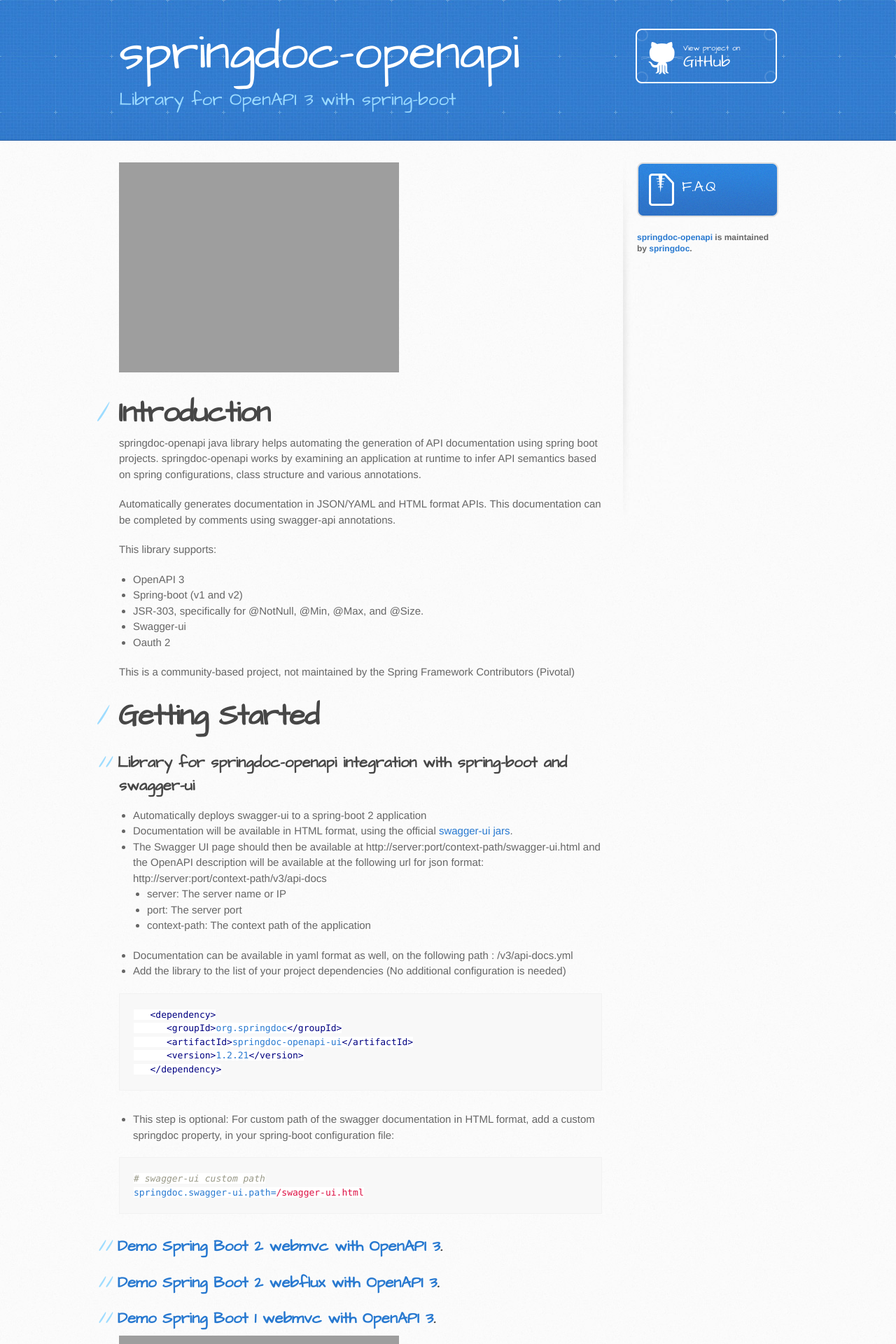
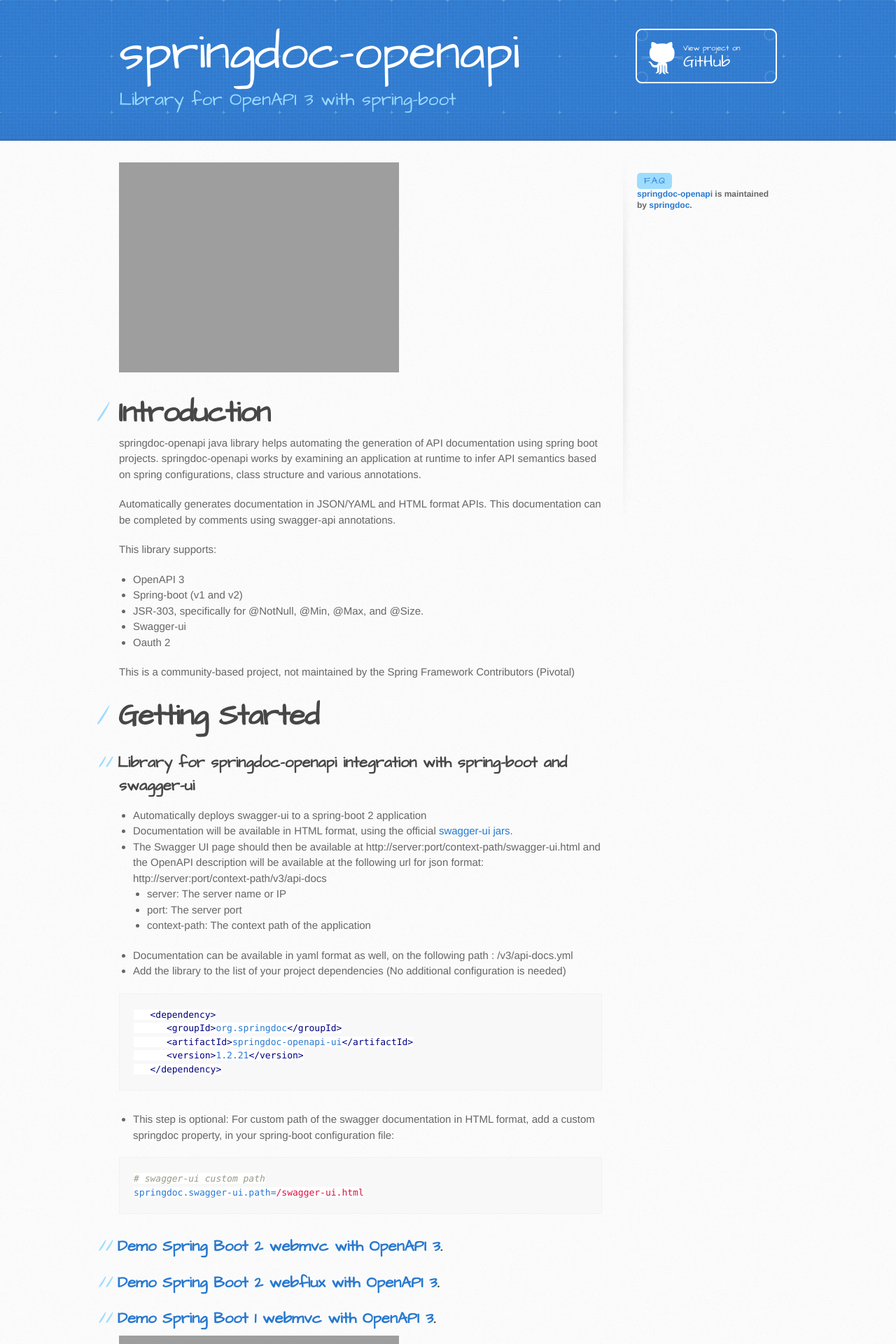
Before and after one commit to springdoc/springdoc-openapi-demos, a Jekyll site: the page built from docs/index.md, in a window 1280 px wide. Shown: the top 1920 px of the page at 70% size. Built offline with Jekyll 4.4.1, drawn with Linux system fonts in a browser that asks for light colours.

Commit message:
project update

```diff
--- a/docs/_sass/jekyll-theme-architect.scss
+++ b/docs/_sass/jekyll-theme-architect.scss
@@ -113,12 +113,21 @@
   background: transparent url(../images/github-button.png) 0 0 no-repeat;
 }
 aside a.button {
-  display: block;
-  width: 138px;
-  padding-left: 64px;
-  margin-bottom: 20px;
-  font-size: 21px;
-  background: transparent url(../images/download-button.png) 0 0 no-repeat;
+    position: relative;
+    display: inline-block;
+    width: auto;
+    height: auto;
+    padding: 5px 10px;
+    margin-top: 15px;
+    font-size: 13px;
+    line-height: 1;
+    color: #2879d0;
+    text-align: center;
+    background-color: #9ddcff;
+    background-image: none;
+    border-radius: 5px;
+    -moz-border-radius: 5px;
+    -webkit-border-radius: 5px;
 }
 
 code, pre {
```
